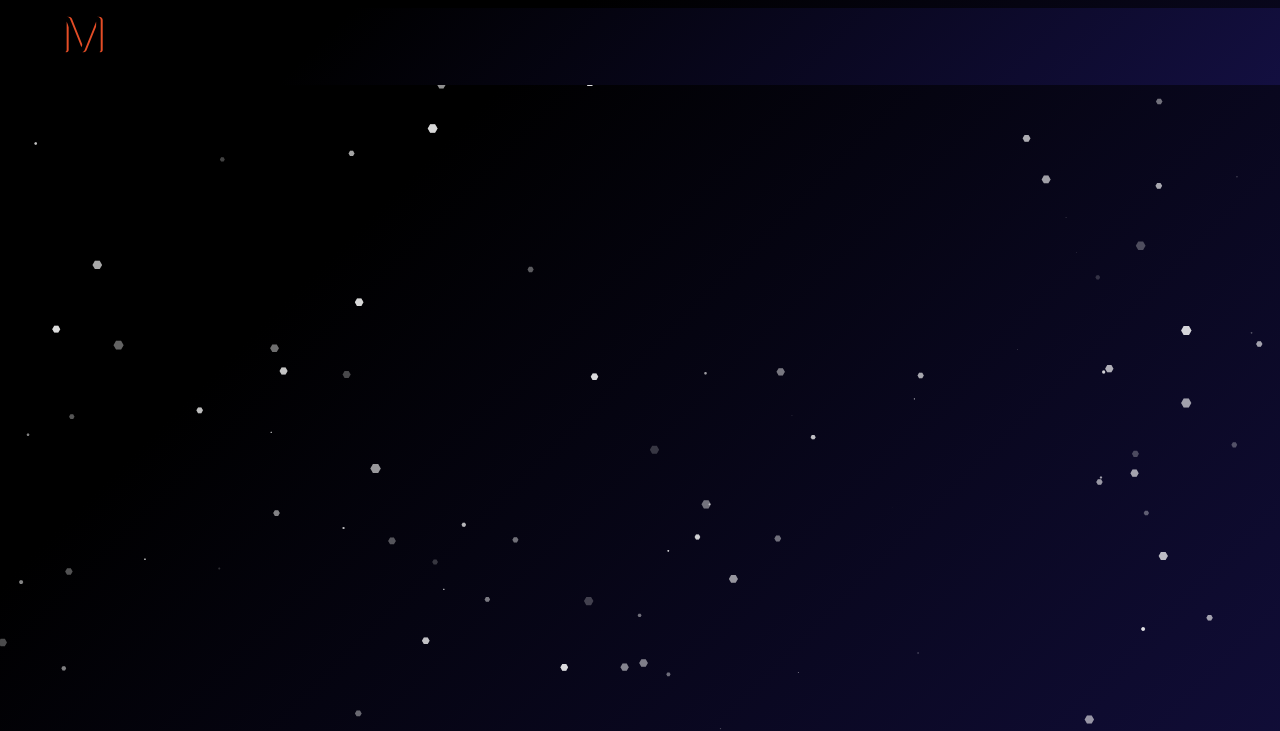
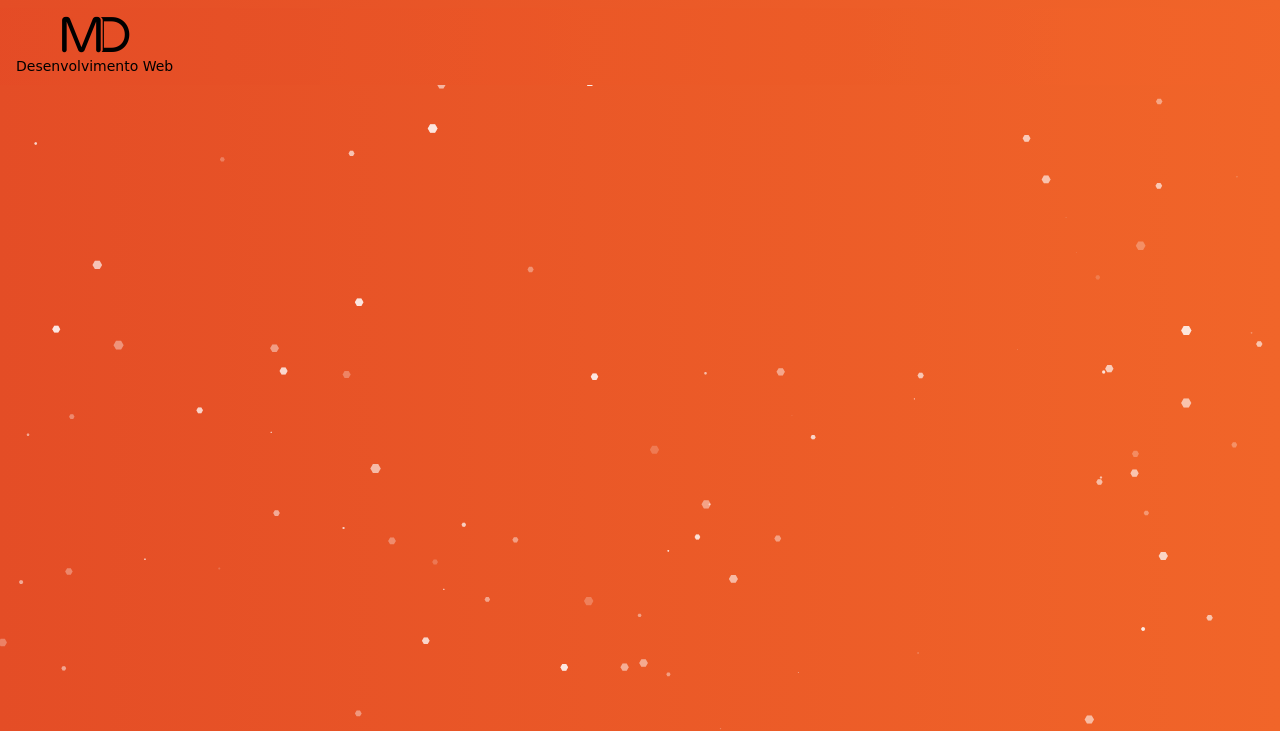
Before and after one commit to mdamasceno/mdamasceno.github.io, a plain HTML site: page index.html in a window 1280 px wide. Shown: the top 731 px of the page. Drawn offline with nearby package versions, Linux system fonts and the light colour scheme; a web font is replaced by a local one.

Commit message:
Update style.css

```diff
--- a/assets/css/style.css
+++ b/assets/css/style.css
@@ -1,20 +1,20 @@
 body {
-    /*background: #E44D26;
+   background: #E44D26;
     background: -webkit-linear-gradient(to left, #F16529, #E44D26);
-    background: linear-gradient(to left, #F16529, #E44D26); */
+    background: linear-gradient(to left, #F16529, #E44D26);
     color: #000 !important;
-    background-color: #130f40;
-    background-image: linear-gradient(315deg, #130f40 0%, #000000 74%);
+     /*background-color: #130f40;
+    background-image: linear-gradient(315deg, #130f40 0%, #000000 74%);*/
 }
 * {
     font-family: 'Baloo Tammudu 2', cursive;
 }
 header {
-    /*background: #E44D26;
+    background: #E44D26;
     background: -webkit-linear-gradient(to left, #f16529d3, #e44c26d5);
-    background: linear-gradient(to left, #f16529d3, #e44c26d5); */
-    background-color: #130f40;
-    background-image: linear-gradient(315deg, #130f40 0%, #000000 74%);
+    background: linear-gradient(to left, #f16529d3, #e44c26d5);
+    /*background-color: #130f40;
+    background-image: linear-gradient(315deg, #130f40 0%, #000000 74%); */
 }
 #profile{
     padding: 30px;
```
